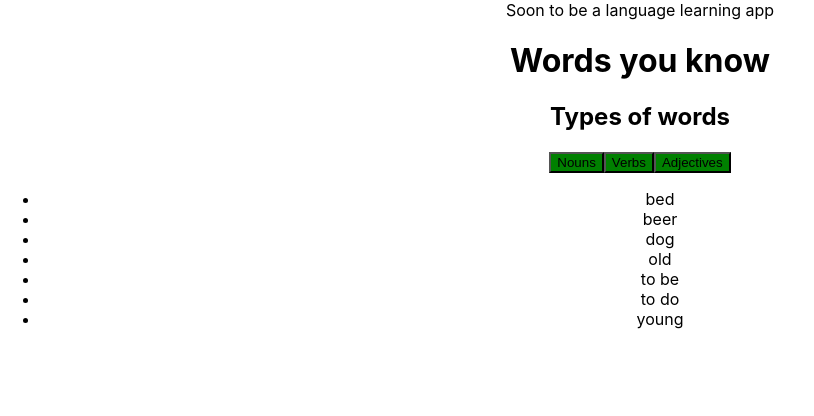
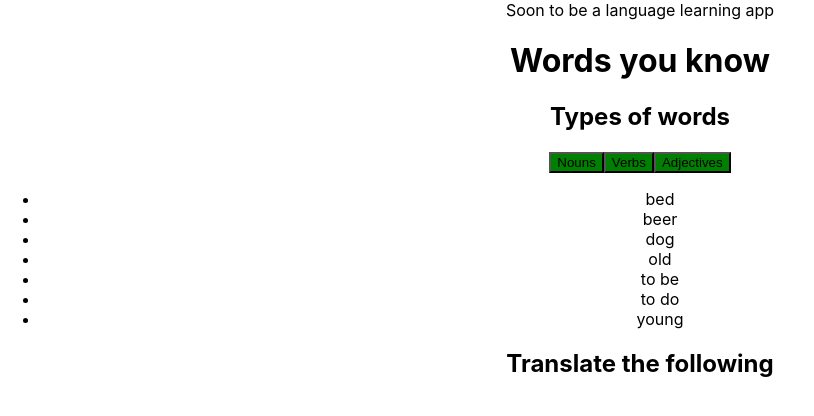
Before and after one commit to tommcandrew/Word-Box, a React (Create React App) app: page / in a window 1280 px wide. Shown: the top 416 px of the page, without its empty margins (0-814 px from the left). Built offline with nearby package versions, Linux system fonts and the light colour scheme.

Commit message:
create a word-test component

```diff
--- a/src/App.js
+++ b/src/App.js
@@ -1,5 +1,6 @@
 import React from 'react';
 import WordListDisplay from './Components/WordListDisplay';
+import TestPage from './Components/TestPage';
 import {wordList} from './Assets/Vocab';
 import './App.css';
 
@@ -29,6 +30,9 @@ class App extends React.Component {
           types={this.state.typesToShow}
           changeTypes={this.changeToShow}
         />
+        <TestPage
+          words={this.state.knownWords}
+        />
       </div>
     );
   }
--- /dev/null
+++ b/src/Components/TestPage.js
@@ -0,0 +1,10 @@
+import React from 'react';
+
+const TestPage = (props) => {
+  var english = 'Hello world';
+  return (
+      <h2>Translate the following</h2>
+  )
+}
+
+export default TestPage;
```
